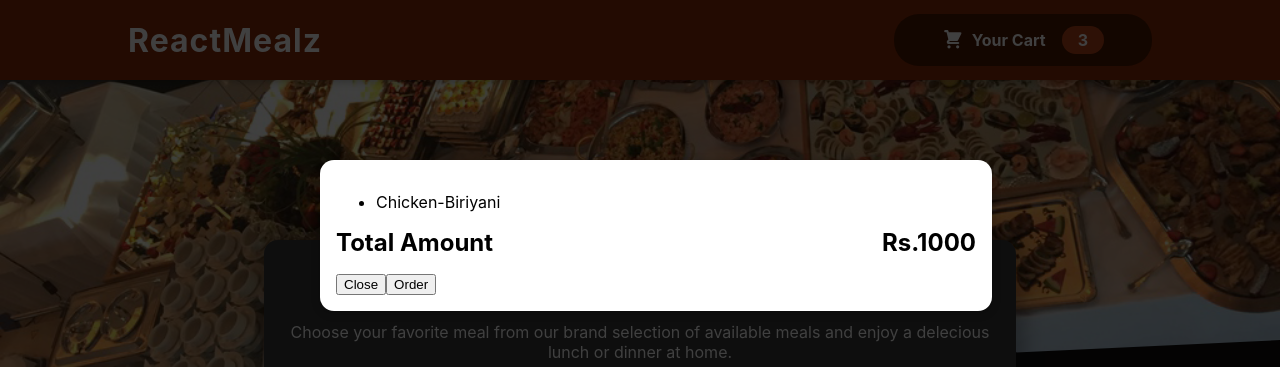
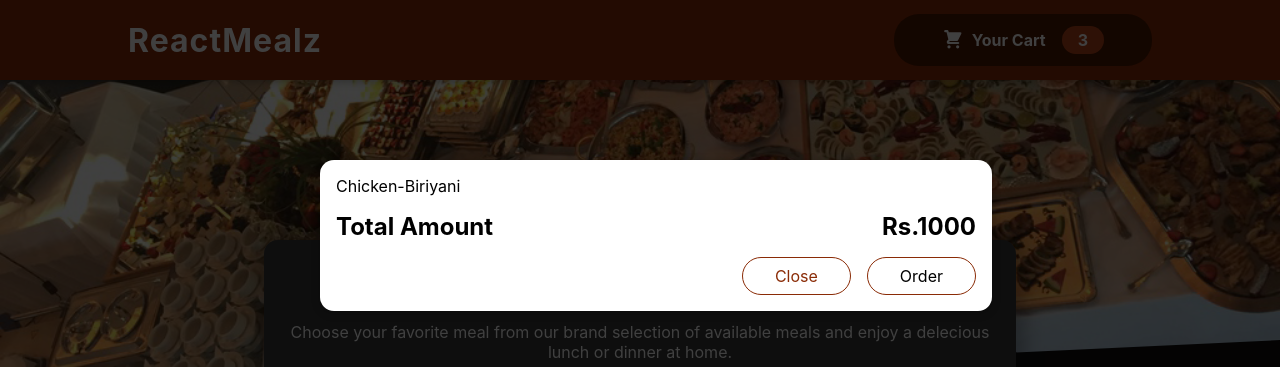
Before and after one commit to Akash007670/React-Mealz, a React (Create React App) app: page / in a window 1280 px wide. Shown: the top 367 px of the page. Built offline with nearby package versions, Linux system fonts and the light colour scheme.

Commit message:
Added basic changes

```diff
--- a/src/Cart/Cart.css
+++ b/src/Cart/Cart.css
@@ -1,4 +1,4 @@
-.cart-item {
+.cart-items {
   list-style: none;
   margin: 0;
   padding: 0;
@@ -15,11 +15,11 @@
   margin: 1rem 0;
 }
 
-.action {
+.actions {
   text-align: right;
 }
 
-.action .order {
+.actions button {
   font: inherit;
   cursor: pointer;
   background-color: transparent;
@@ -29,18 +29,18 @@
   margin-left: 1rem;
 }
 
-.action button:hover,
-.action button:active {
+.actions button:hover,
+.actions button:active {
   background-color: #5a1a01;
   border-color: #5a1a01;
   color: white;
 }
 
-.action .close {
+.actions .button--alt {
   color: #8a2b06;
 }
 
-.action .order {
+.actions .button {
   background-color: #8a2b06;
   color: white;
 }
```
